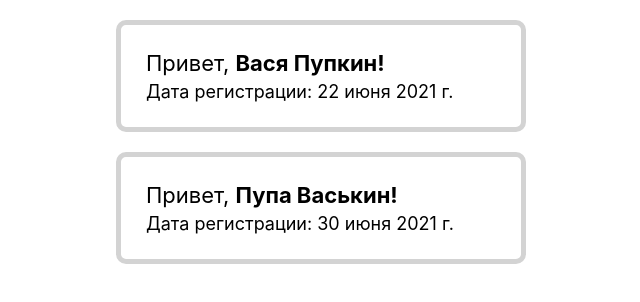
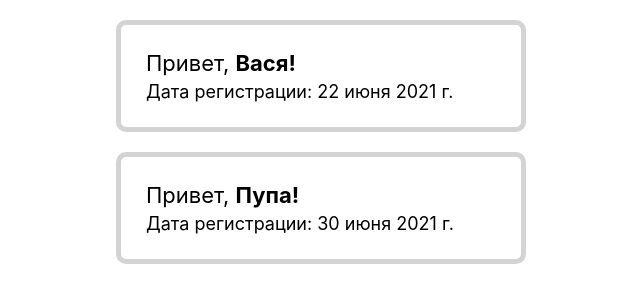
Before and after one commit to nohvu/home-work-1, a React (Create React App) app: page / in a window 1280 px wide. Shown: the top 302 px of the page, without its empty margins (319-959 px from the left). Built offline with nearby package versions, Linux system fonts and the light colour scheme.

Commit message:
Урок № 1. Внес правки по выводу свойства name

```diff
--- a/src/tutorial-1/components/ProfileClass.tsx
+++ b/src/tutorial-1/components/ProfileClass.tsx
@@ -6,7 +6,7 @@ export class ProfileClass extends React.Component<IProfile, IDateOptions> {
     const options: IDateOptions = {day: 'numeric', month: 'long', year: 'numeric'};
     return (
       <div className="profile-container">
-      <h1>Привет, <b>{this.props.name}!</b></h1>
+      <h1>Привет, <b>{this.props.name.split(" ")[0]}!</b></h1>
       <p>Дата регистрации: {this.props.registredAt.toLocaleDateString('ru-RU', options)}</p>
     </div>
     )
--- a/src/tutorial-1/components/ProfileFunctional.tsx
+++ b/src/tutorial-1/components/ProfileFunctional.tsx
@@ -6,7 +6,7 @@ export const ProfileFunc: React.FC<IProfile> = (props) => {
   const options: IDateOptions = {day: 'numeric', month: 'long', year: 'numeric'};
   return (
     <div className="profile-container">
-      <h1>Привет, <b>{props.name}!</b></h1>
+      <h1>Привет, <b>{props.name.split(" ")[0]}!</b></h1>
       <p>Дата регистрации: {props.registredAt.toLocaleDateString('ru-RU', options)}</p>
     </div>
   )
```
